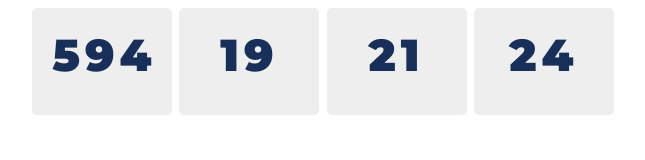
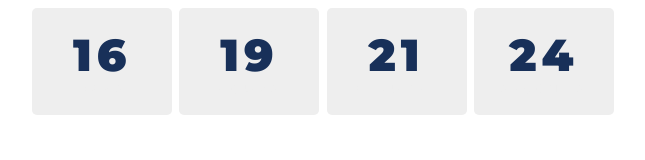
Before and after one commit to jyshin1120/notion, a plain HTML site: page index.html in a window 1280 px wide. Shown: the whole page, without its empty margins (317-962 px from the left). Drawn offline with Linux system fonts and the light colour scheme.

Commit message:
Update index.html
changed date

```diff
--- a/index.html
+++ b/index.html
@@ -57,7 +57,7 @@ body{
 </body>
 <script>
     const year = new Date().getFullYear();
-const myDate = new Date('Oct 15, 2024 00:00:00');
+const myDate = new Date('Mar 17, 2023 00:00:00');
 console.log(myDate);
 
 // countdown
```
